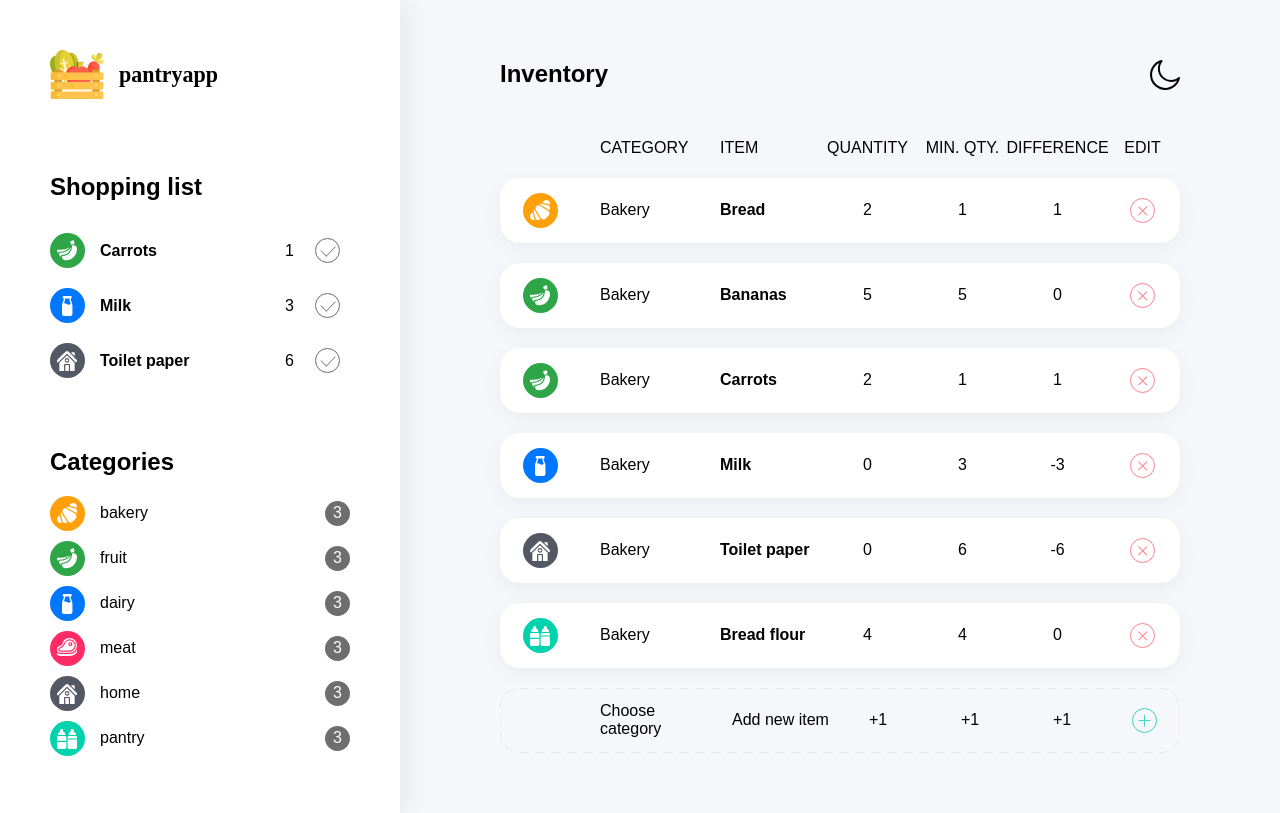
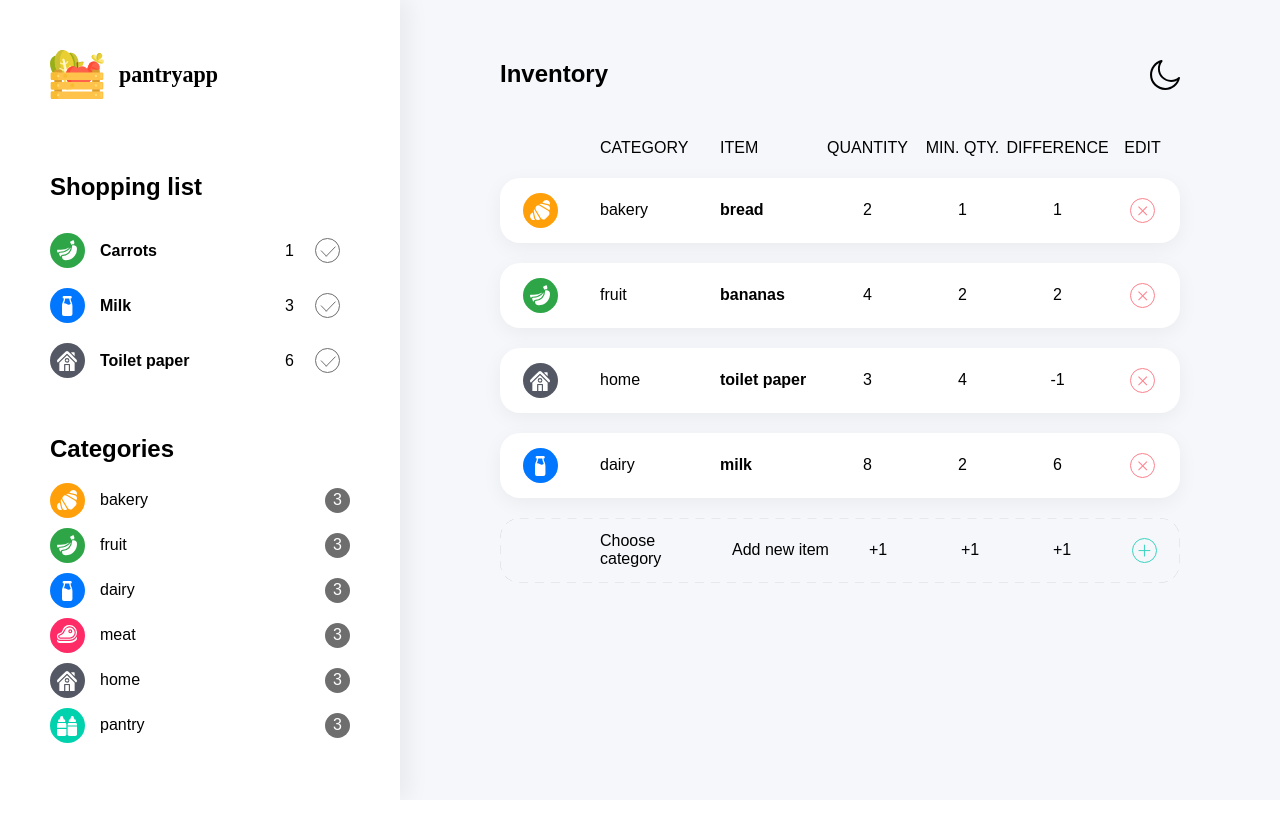
Before and after one commit to nikolasbarwicki/pantry-app_typescript, a React (Create React App) app: page / in a window 1280 px wide. Built offline with nearby package versions, Linux system fonts and the light colour scheme.

Commit message:
Setup redux store and connect with the app

```diff
--- a/package.json
+++ b/package.json
@@ -10,10 +10,13 @@
     "@types/node": "^12.12.54",
     "@types/react": "^16.9.48",
     "@types/react-dom": "^16.9.8",
+    "@types/react-redux": "^7.1.9",
     "@types/styled-components": "^5.1.2",
     "react": "^16.13.1",
     "react-dom": "^16.13.1",
+    "react-redux": "^7.2.1",
     "react-scripts": "3.4.3",
+    "redux": "^4.0.5",
     "styled-components": "^5.1.1",
     "typescript": "^3.7.5"
   },
--- a/src/App.tsx
+++ b/src/App.tsx
@@ -1,4 +1,6 @@
 import React from 'react';
+import { Provider } from 'react-redux';
+import store from './store';
 import Theme from './theme/Theme';
 import GlobalStyle from './theme/GlobalStyle';
 
@@ -6,12 +8,12 @@ import Root from './views/Root';
 
 const App: React.FC = () => {
   return (
-    <>
+    <Provider store={store}>
       <Theme>
         <GlobalStyle />
         <Root />
       </Theme>
-    </>
+    </Provider>
   );
 };
 
--- /dev/null
+++ b/src/actions/types.ts
@@ -0,0 +1,9 @@
+export interface InventoryItem {
+  id: string;
+  category: 'bakery' | 'fruit' | 'dairy' | 'meat' | 'home' | 'pantry';
+  name: string;
+  qty: number;
+  min: number;
+}
+
+export type InventoryState = Array<InventoryItem>;
--- a/src/components/inventory/TableBody.tsx
+++ b/src/components/inventory/TableBody.tsx
@@ -1,27 +1,20 @@
 import React from 'react';
+import { useSelector } from 'react-redux';
 import TableRow from './TableRow';
 import AddRow from './AddRow';
 
-type DummyContent = Array<{
-  category: 'bakery' | 'fruit' | 'dairy' | 'meat' | 'home' | 'pantry';
-  name: string;
-  qty: number;
-  min: number;
-}>;
+import { InventoryItem } from '../../actions/types';
 
-const dummyContent: DummyContent = [
-  { category: 'bakery', name: 'Bread', qty: 2, min: 1 },
-  { category: 'fruit', name: 'Bananas', qty: 5, min: 5 },
-  { category: 'fruit', name: 'Carrots', qty: 2, min: 1 },
-  { category: 'dairy', name: 'Milk', qty: 0, min: 3 },
-  { category: 'home', name: 'Toilet paper', qty: 0, min: 6 },
-  { category: 'pantry', name: 'Bread flour', qty: 4, min: 4 },
-];
+interface RootState {
+  inventory: InventoryItem[];
+}
 
 const TableBody: React.FC = () => {
+  const inventory = useSelector((state: RootState) => state.inventory);
+
   return (
     <div>
-      {dummyContent.map((el) => (
+      {inventory.map((el) => (
         <TableRow
           category={el.category}
           name={el.name}
--- a/src/components/inventory/TableRow.tsx
+++ b/src/components/inventory/TableRow.tsx
@@ -32,7 +32,9 @@ const TableRow: React.FC<Props> = ({ category, name, qty, min }) => {
   return (
     <Wrapper>
       <Icon type={category} />
-      <span style={{ justifySelf: 'start', marginLeft: '2rem' }}>Bakery</span>
+      <span style={{ justifySelf: 'start', marginLeft: '2rem' }}>
+        {category}
+      </span>
       <span
         style={{ justifySelf: 'start', marginLeft: '2rem', fontWeight: 600 }}
       >
--- /dev/null
+++ b/src/reducers/index.ts
@@ -0,0 +1,6 @@
+import { combineReducers } from 'redux';
+import inventory from './inventory';
+
+export default combineReducers({
+  inventory,
+});
--- /dev/null
+++ b/src/reducers/inventory.ts
@@ -0,0 +1,23 @@
+import { InventoryState } from '../actions/types';
+
+const initialState: InventoryState = [
+  { id: 'bread', category: 'bakery', name: 'bread', qty: 2, min: 1 },
+  { id: 'bananas', category: 'fruit', name: 'bananas', qty: 4, min: 2 },
+  {
+    id: 'toilet paper',
+    category: 'home',
+    name: 'toilet paper',
+    qty: 3,
+    min: 4,
+  },
+  { id: 'milk', category: 'dairy', name: 'milk', qty: 8, min: 2 },
+];
+
+type Action = { type: string; payload: string };
+
+export default (state = initialState, action: Action): InventoryState => {
+  switch (action.type) {
+    default:
+      return state;
+  }
+};
--- /dev/null
+++ b/src/store.ts
@@ -0,0 +1,12 @@
+import { createStore } from 'redux';
+import rootReducer from './reducers/index';
+
+/* eslint-disable no-underscore-dangle */
+/* eslint-disable @typescript-eslint/no-explicit-any */
+const store = createStore(
+  rootReducer,
+  (window as any).__REDUX_DEVTOOLS_EXTENSION__ &&
+    (window as any).__REDUX_DEVTOOLS_EXTENSION__(),
+);
+
+export default store;
```
Also changed, not shown: 2 other files (tests, documents, lock files or other folders).
